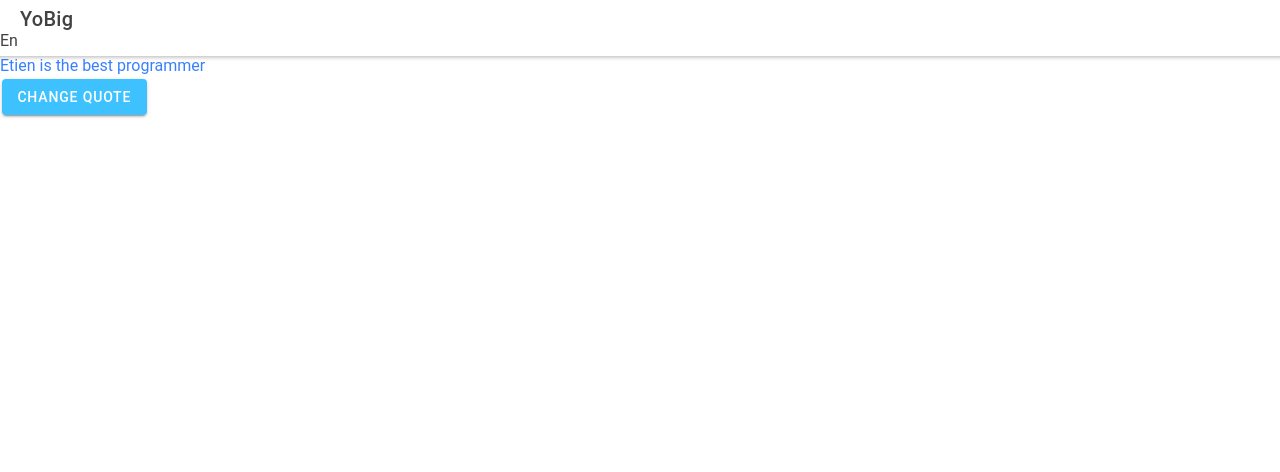
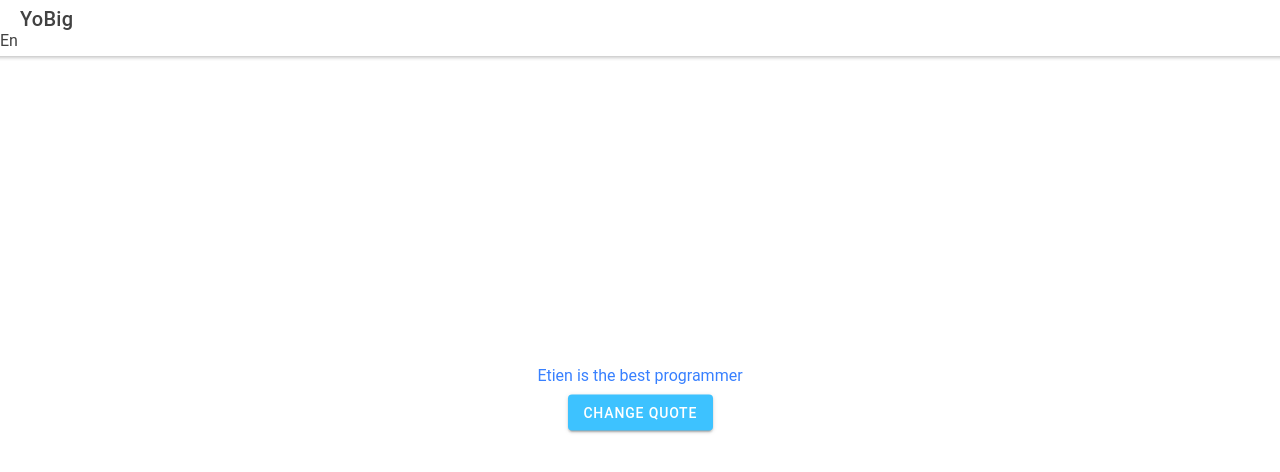
Before and after one commit to GeorgesMainville/YoBig, a React (Create React App) app in the folder WebApp/: page /home in a window 1280 px wide. Shown: the top 472 px of the page. Built offline with nearby package versions, Linux system fonts and the light colour scheme.

Commit message:
Bad merge

```diff
--- a/WebApp/src/components/BasicTest/BasicTestContainer.style.tsx
+++ b/WebApp/src/components/BasicTest/BasicTestContainer.style.tsx
@@ -1,7 +1,7 @@
 import { IonButton } from '@ionic/react';
 import styled from 'styled-components';
 
-export const BasicTestContainer = styled.div`
+export const Container = styled.div`
   text-align: center;
   position: absolute;
   left: 0;
--- a/WebApp/src/components/BasicTest/BasicTestContainer.tsx
+++ b/WebApp/src/components/BasicTest/BasicTestContainer.tsx
@@ -1,8 +1,9 @@
-import { IonText, IonButton } from '@ionic/react';
+import { IonText } from '@ionic/react';
 import React, { useState } from 'react';
 import { FormattedMessage } from 'react-intl';
+import { Container, QuoteButton } from './BasicTestContainer.style';
 
-const ExploreContainer: React.FC = () => {
+const BasicTestContainer: React.FC = () => {
   const quotes = ['etien_quote', 'georges_quote'];
 
   const [quote, setQuote] = useState(quotes[0]);
@@ -13,21 +14,21 @@ const ExploreContainer: React.FC = () => {
   };
 
   return (
-    <div className="container">
+    <Container>
       <IonText data-testid="quote-display" color="primary">
         <FormattedMessage id={quote} />
       </IonText>
       <div />
-      <IonButton
+      <QuoteButton
         data-testid="quote-button"
         color="secondary"
         className="quoteButton"
         onClick={swapQuote}
       >
         <FormattedMessage id="explore_container_change_quote" />
-      </IonButton>
-    </div>
+      </QuoteButton>
+    </Container>
   );
 };
 
-export default ExploreContainer;
+export default BasicTestContainer;
```
